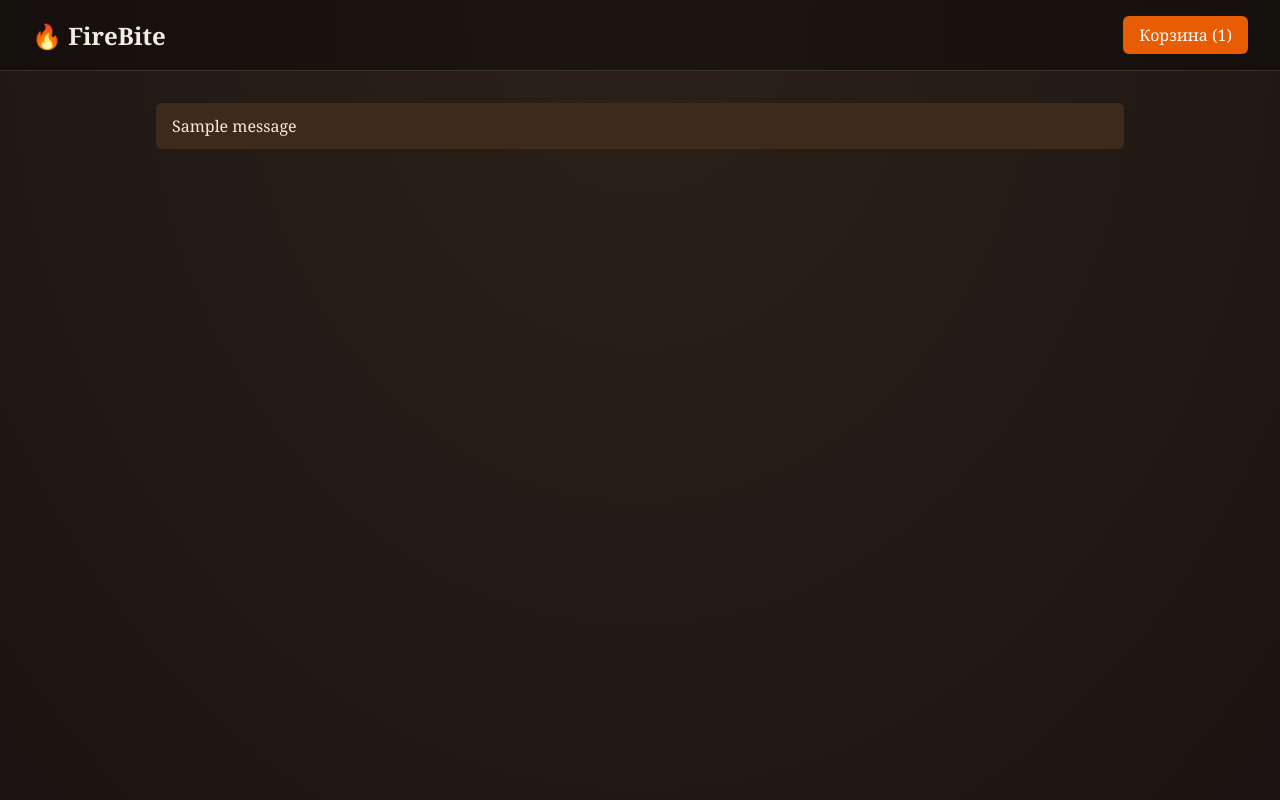
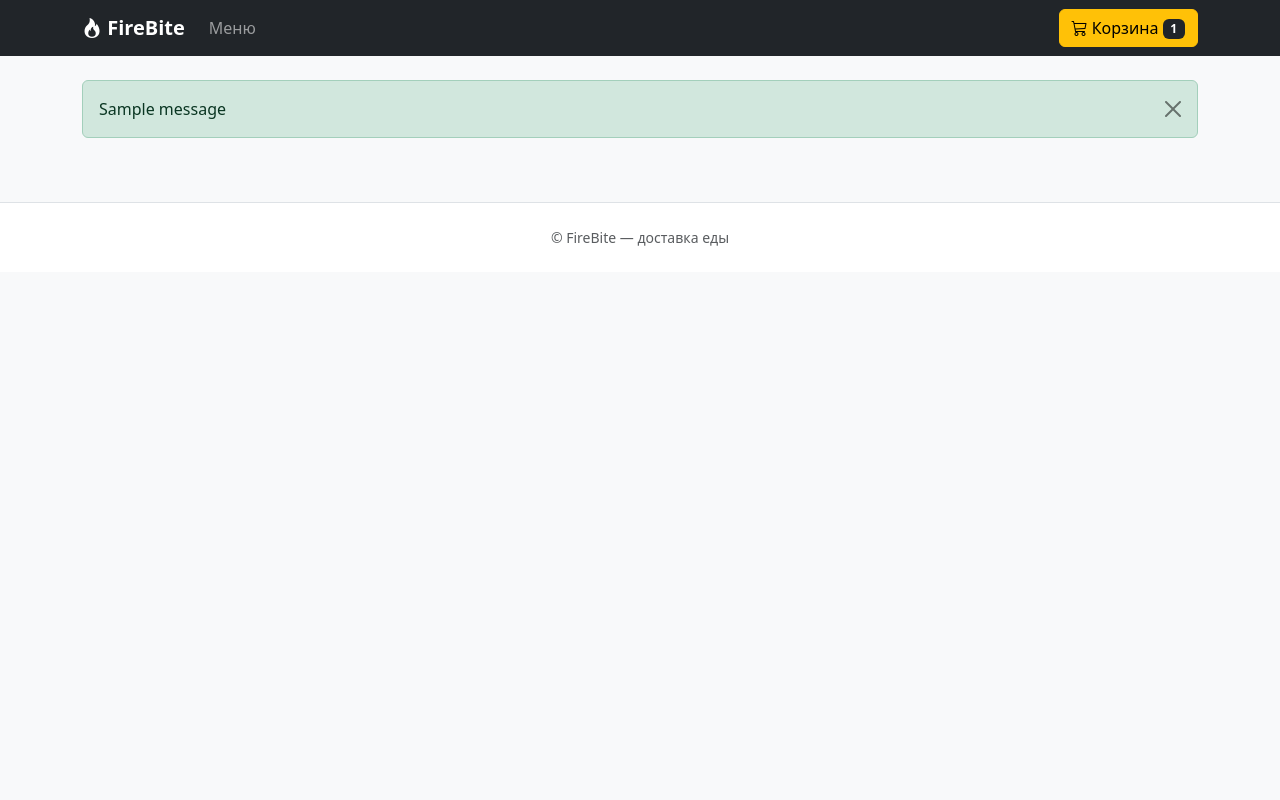
Before and after one commit to zifoxy/ExamPython, a Django app: template restaurant/templates/restuarant/base.html in a window 1280 px wide. Run offline with Django 5.2, Linux system fonts and the light colour scheme; the template is opened without the code that fills it: most values are stand-ins (such as "Sample title", 1, 10 or a date in 2020); one stand-in notice (Sample message) is shown.

Commit message:
Переписан фронт

```diff
--- a/restaurant/forms.py
+++ b/restaurant/forms.py
@@ -1,5 +1,7 @@
 from django import forms
 from .models import Order
+
+
 class OrderCreateForm(forms.ModelForm):
     class Meta:
         model = Order
--- a/restaurant/templates/restuarant/base.html
+++ b/restaurant/templates/restuarant/base.html
@@ -4,106 +4,55 @@
   <meta charset="UTF-8">
   <meta name="viewport" content="width=device-width, initial-scale=1">
   <title>{% block title %}Доставка{% endblock %}</title>
-  <style>
-    :root {
-      --bg: #1a1512;
-      --surface: #2a221c;
-      --accent: #e85d04;
-      --text: #f5ebe0;
-      --muted: #a89888;
-    }
-    * { box-sizing: border-box; margin: 0; padding: 0; }
-    body {
-      font-family: Georgia, 'Times New Roman', serif;
-      background: radial-gradient(ellipse at top, #2c2118, var(--bg));
-      color: var(--text);
-      min-height: 100vh;
-    }
-    a { color: var(--accent); text-decoration: none; }
-    header {
-      display: flex;
-      justify-content: space-between;
-      align-items: center;
-      padding: 1rem 2rem;
-      background: rgba(0,0,0,.35);
-      border-bottom: 1px solid #3d3228;
-    }
-    .logo { font-size: 1.5rem; font-weight: bold; color: var(--text); }
-    .cart-link {
-      background: var(--accent);
-      color: #fff;
-      padding: .5rem 1rem;
-      border-radius: 6px;
-    }
-    main { max-width: 1000px; margin: 0 auto; padding: 2rem 1rem; }
-    .btn {
-      display: inline-block;
-      background: var(--accent);
-      color: #fff;
-      border: none;
-      padding: .6rem 1.2rem;
-      border-radius: 6px;
-      cursor: pointer;
-      font-size: 1rem;
-    }
-    .btn:hover { opacity: .9; }
-    .messages { list-style: none; margin-bottom: 1rem; }
-    .messages li {
-      background: #3d2a1a;
-      padding: .75rem 1rem;
-      border-radius: 6px;
-      margin-bottom: .5rem;
-    }
-    .grid {
-      display: grid;
-      grid-template-columns: repeat(auto-fill, minmax(240px, 1fr));
-      gap: 1.25rem;
-    }
-    .card {
-      background: var(--surface);
-      border-radius: 10px;
-      overflow: hidden;
-      border: 1px solid #3d3228;
-    }
-    .card img {
-      width: 100%;
-      height: 160px;
-      object-fit: cover;
-      background: #1a1512;
-    }
-    .card-body { padding: 1rem; }
-    .price { color: var(--accent); font-weight: bold; margin: .5rem 0; }
-    .muted { color: var(--muted); font-size: .9rem; }
-    table { width: 100%; border-collapse: collapse; margin: 1rem 0; }
-    th, td { padding: .75rem; text-align: left; border-bottom: 1px solid #3d3228; }
-    .form-control {
-      width: 100%;
-      padding: .6rem;
-      margin: .4rem 0 1rem;
-      border: 1px solid #3d3228;
-      border-radius: 6px;
-      background: #1a1512;
-      color: var(--text);
-    }
-    label { display: block; margin-top: .5rem; }
-  </style>
+  <link href="https://cdn.jsdelivr.net/npm/bootstrap@5.3.3/dist/css/bootstrap.min.css" rel="stylesheet">
+  <link href="https://cdn.jsdelivr.net/npm/bootstrap-icons@1.11.3/font/bootstrap-icons.min.css" rel="stylesheet">
 </head>
-<body>
-  <header>
-    <a class="logo" href="{% url 'menu' %}">🔥 FireBite</a>
-    <a class="cart-link" href="{% url 'cart_detail' %}">
-      Корзина{% if cart_count %} ({{ cart_count }}){% endif %}
-    </a>
-  </header>
-  <main>
+<body class="bg-light">
+
+  <nav class="navbar navbar-expand-lg navbar-dark bg-dark mb-4">
+    <div class="container">
+      <a class="navbar-brand fw-bold" href="{% url 'menu' %}">
+        <i class="bi bi-fire"></i> FireBite
+      </a>
+      <button class="navbar-toggler" type="button" data-bs-toggle="collapse" data-bs-target="#navMain">
+        <span class="navbar-toggler-icon"></span>
+      </button>
+      <div class="collapse navbar-collapse" id="navMain">
+        <ul class="navbar-nav me-auto">
+          <li class="nav-item">
+            <a class="nav-link" href="{% url 'menu' %}">Меню</a>
+          </li>
+        </ul>
+        <a class="btn btn-warning" href="{% url 'cart_detail' %}">
+          <i class="bi bi-cart3"></i>
+          Корзина
+          {% if cart_count %}
+            <span class="badge text-bg-dark">{{ cart_count }}</span>
+          {% endif %}
+        </a>
+      </div>
+    </div>
+  </nav>
+
+  <main class="container pb-5">
     {% if messages %}
-      <ul class="messages">
-        {% for message in messages %}
-          <li>{{ message }}</li>
-        {% endfor %}
-      </ul>
+      {% for message in messages %}
+        <div class="alert alert-{{ message.tags|default:'success' }} alert-dismissible fade show" role="alert">
+          {{ message }}
+          <button type="button" class="btn-close" data-bs-dismiss="alert"></button>
+        </div>
+      {% endfor %}
     {% endif %}
+
     {% block content %}{% endblock %}
   </main>
+
+  <footer class="border-top py-4 mt-auto bg-white">
+    <div class="container text-center text-muted small">
+      © FireBite — доставка еды
+    </div>
+  </footer>
+
+  <script src="https://cdn.jsdelivr.net/npm/bootstrap@5.3.3/dist/js/bootstrap.bundle.min.js"></script>
 </body>
 </html>
```
Also changed, not shown: restaurant/templates/restuarant/cart.html (+27 -13 lines), restaurant/templates/restuarant/checkout.html (+31 -11 lines), restaurant/templates/restuarant/dish_detail.html (+30 -15 lines), restaurant/templates/restuarant/menu.html (+32 -15 lines), restaurant/templates/restuarant/order_success.html (+15 -4 lines).
